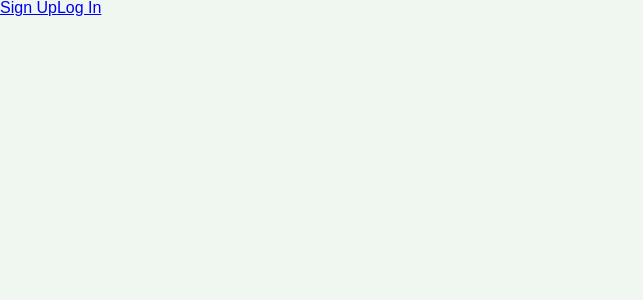
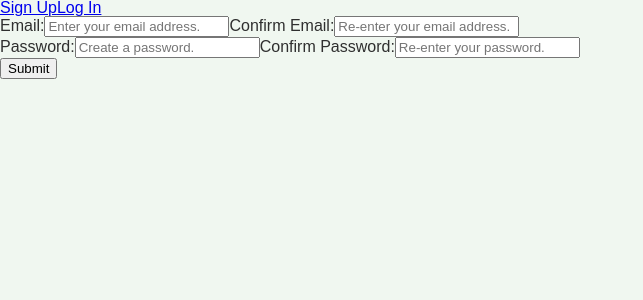
Before and after one commit to minasoha/front-end, a React (Create React App) app: page /login/signup in a window 1280 px wide. Shown: the top 300 px of the page, without its empty margins (0-643 px from the left). Built offline with nearby package versions, Linux system fonts and the light colour scheme; a web font is replaced by a local one.

Commit message:
working through signup form functionality

```diff
--- a/src/components/forms/signupForm.js
+++ b/src/components/forms/signupForm.js
@@ -1,35 +1,38 @@
 import React from "react"
+
 
 
 export default function Signup(props) {
 
-    const { disabled } = props
+    const { disabled, values, change, submit } = props
 
 
     const onSubmit = e => {
         e.preventDefault()
-        // not sure where to send this yet :)
+        submit()
     }
     const onChange = e => {
         const { name, value, type } = e.target;
+        const valueToUse = type === 'checkbox' ? checked : value;
+        change(name, valueToUse)
     }
 
     return (
 
-        <Form>
+        <form>
             <div className='emailContainer'>
                 Email:
-                <input name='email' value ='' type='email' placeholder='Enter your email address.' onChange={onChange}/>
+                <input name='email' value ={values.email} type='email' placeholder='Enter your email address.' onChange={onChange}/>
                 Confirm Email:
-                <input name='confirmEmail' value ='' type='email' placeholder='Re-enter your email address.' onChange={onChange}/>
+                <input name='confirmEmail' value ={values.confirmEmail} type='email' placeholder='Re-enter your email address.' onChange={onChange}/>
             </div>
             <div className='passwordContainer'>
                 Password:
-                <input name='password' value ='' type='password' placeholder='Create a password.' onChange={onChange}/>
+                <input name='password' value ={values.password} type='password' placeholder='Create a password.' onChange={change}/>
                 Confirm Password:
-                <input name='confirmPassword' value ='' type='password' placeholder='Re-enter your password.' onChange={onChange}/>
+                <input name='confirmPassword' value ={values.confirmPassword} type='password' placeholder='Re-enter your password.' onChange={onChange}/>
             </div>
             <button id='signupButton' disabled={disabled}>Submit</button>
-        </Form>
+        </form>
     )
 }
--- a/src/components/pages/LoginPage/LoginPage.jsx
+++ b/src/components/pages/LoginPage/LoginPage.jsx
@@ -1,7 +1,30 @@
-import React from "react";
+import React, { useState } from "react";
 import { Switch, Route, NavLink } from "react-router-dom";
+import Signup from "../../forms/signupForm";
+
+const initialFormValues = {
+  email: '',
+  confirmEmail: '',
+  password: '',
+  confirmPassword: '',
+}
 
 export const LoginPage = () => {
+
+  const [formValues, setFormValues] = useState(initialFormValues);
+
+  const change = (name, value) => {
+    setFormValues({ ...formValues, [name]: value})
+  }
+
+  const submit = () => {
+    const newSignup = {
+      email: formValues.email.trim(),
+      password: formValues.password.trim()
+    }
+    // leading to a POST (i assume!)
+  }
+
   return (
     <section data-testid="login-page" className="login-page">
       <div className="login-page__form-selector">
@@ -25,7 +48,7 @@ export const LoginPage = () => {
           {/* Login Form Component Goes Here */}
         </Route>
         <Route exact path="/login/signup">
-          {/* Signup Form Component Goes Here */}
+          <Signup values={formValues} change={change} submit={submit} />
         </Route>
       </Switch>
     </section>
```
Also changed, not shown: src/components/pages/LoginPage/index.js (line endings or trailing spaces), 1 other file (tests, documents, lock files or other folders).
